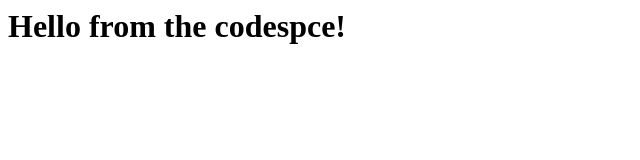
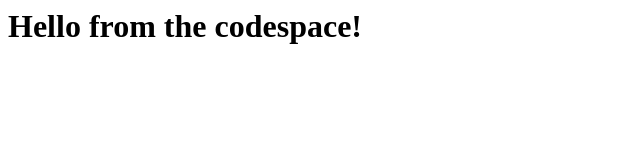
Before and after one commit to mgrzeck/skills-code-with-codespaces, a plain HTML site: page index.html in a window 1280 px wide. Shown: the full height of the page, 0-640 px from the left. Drawn offline with Linux system fonts and the light colour scheme.

Commit message:
Adding hello from the codespace!

```diff
--- a/index.html
+++ b/index.html
@@ -1,3 +1,3 @@
 <html>
-  <h1>Hello from the codespce!</h1>
+  <h1>Hello from the codespace!</h1>
 </html>
```
